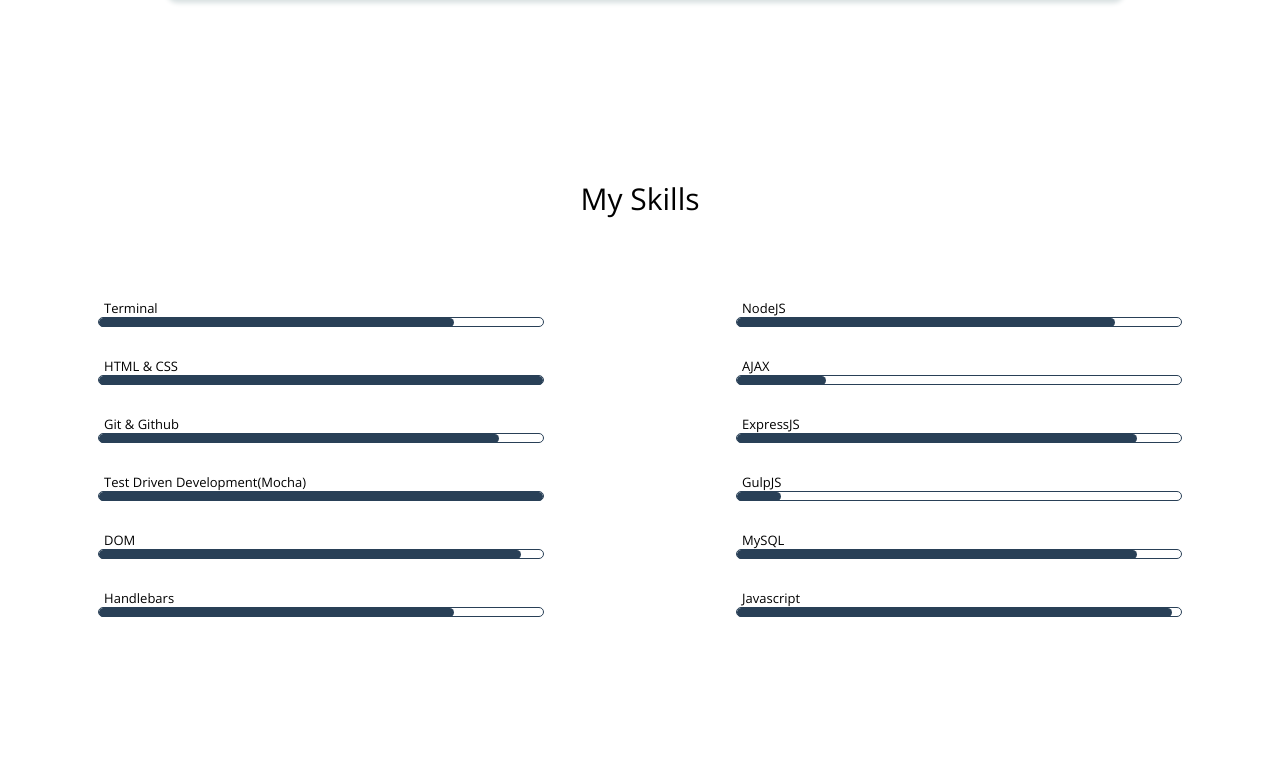
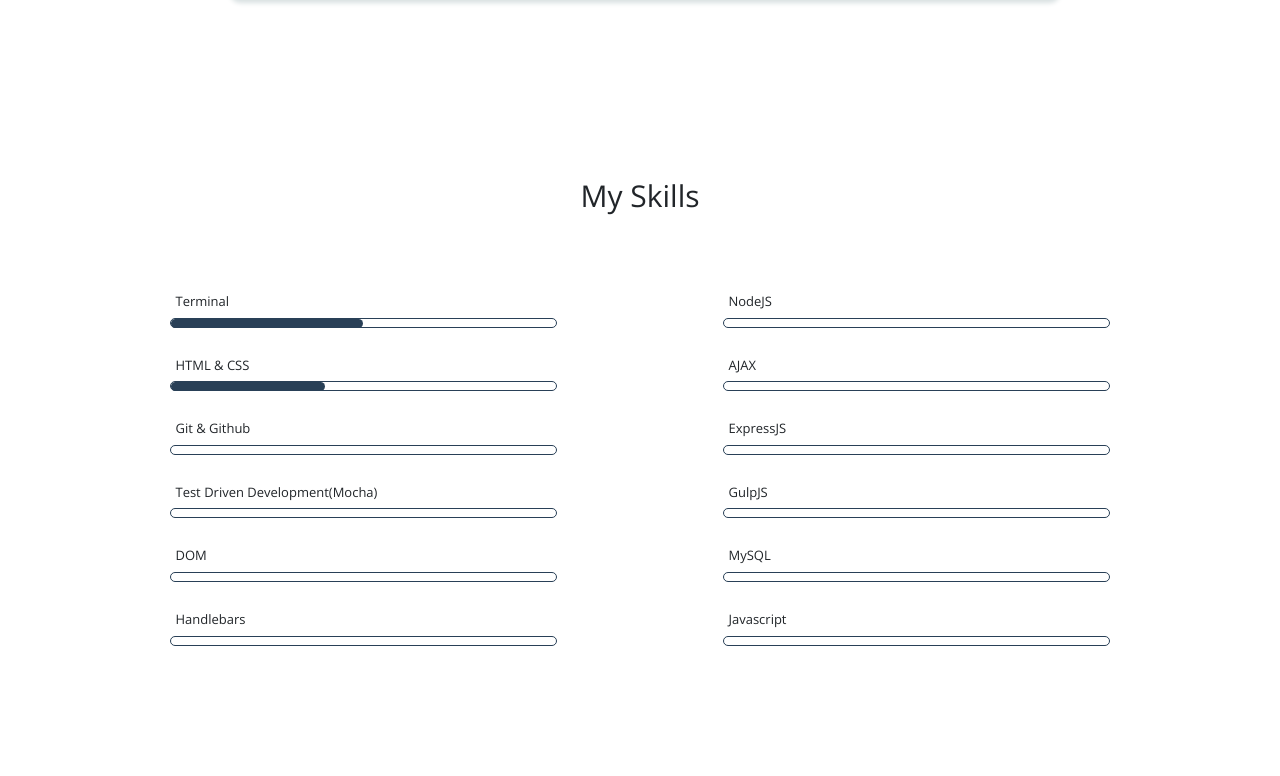
Before and after one commit to cyanda1007/portfolio, a plain HTML site: page index.html in a window 1280 px wide. Shown: the part 1604-2380 px from the top of the page. Drawn offline with nearby package versions, Linux system fonts and the light colour scheme.

Commit message:
initially commit

```diff
--- a/app.js
+++ b/app.js
@@ -1,3 +1,27 @@
+
+function sendMail(){
+  var params = {
+    name: document.getElementById("name").value,
+    email: document.getElementById("email").value,
+    message: document.getElementById("message").value,
+  };
+
+  const serviceID = "service_ua6w93c";
+  const templateID = "template_nr13o17";
+
+  emailjs
+  .send(serviceID,templateID,params)
+  .then( res => {
+    document.getElementById("name").value ="";
+    document.getElementById("email").value ="";
+    document.getElementById("message").value ="";
+    console.log(res);
+    alert("Your Message Sent Successfully")
+    })
+
+.catch((err) => console.log(err));
+}
+
 // Navigation open
 let navButton = document.getElementById("open");
 navButton.addEventListener("click", function () {
--- a/index.html
+++ b/index.html
@@ -5,8 +5,18 @@
     <meta http-equiv="X-UA-Compatible" content="IE=edge">
     <meta name="viewport" content="width=device-width, initial-scale=1.0">
     <title>Siyanda Ntshangase</title>
+    <link rel="stylesheet" href="https://cdn.jsdelivr.net/npm/bootstrap@4.0.0/dist/css/bootstrap.min.css" integrity="sha384-Gn5384xqQ1aoWXA+058RXPxPg6fy4IWvTNh0E263XmFcJlSAwiGgFAW/dAiS6JXm" crossorigin="anonymous">
     <link rel="stylesheet" href="./styles.css">
     <script src="https://kit.fontawesome.com/4f065757a2.js" crossorigin="anonymous"></script>
+    <script type="text/javascript"
+        src="https://cdn.jsdelivr.net/npm/@emailjs/browser@3/dist/email.min.js">
+</script>
+<script type="text/javascript">
+   (function(){
+      emailjs.init("zUc1Nvn9q7-PUqgL4");
+   })();
+</script>
+
 </head>
 <body>
     <div id="container" class="container">
@@ -224,16 +234,41 @@
                          <h3 class="contacthead">Contact</h3>
                          <div class="contactForm">
 
-                            <form action="">
+                            <!-- <form action="">
                                <label for="name">NAME*</label>
-                                <input type="text" name="name" class="yourName" id="yourName" placeholder="Please enter your name">
+                                <input type="text" name="name" class="yourName" id="name" placeholder="Please enter your name">
                                 <label for="email">EMAIL*</label>
-                                <input type="email" name="email" class="yourEmail" id="yourEmail" placeholder="your@email.com">
+                                <input type="email" name="email" class="yourEmail" id="email" placeholder="your@email.com">
                                 <label for="message">MESSAGE*</label>
-                               <textarea name="message" id="yourMessage" class="yourMessage" cols="30" rows="10"></textarea>
-                               <button>SEND<i class="fa-regular fa-paper-plane"></i></button>
-                            </form>
+                               <textarea name="message" id="yourMessage" class="message" cols="30" rows="10"></textarea>
+                               <button onclick="sendMail()">SEND<i class="fa-regular fa-paper-plane"></i></button>
+                            </form> -->
+
+                            <div class="form-group"
+                            <h5 for="name">Name</h5>
+                            <input
+                            type="text"
+                            class="form-control"
+                            id="name"
+                            placeholder="Enter your name"
+                            />
                          </div>
+                         <div class="form-group"
+                            <h5 for="email">Email</h5>
+                            <input
+                            type="text"
+                            class="form-control"
+                            id="email"
+                            placeholder="Enter your email"
+                            />
+                         </div>
+                         <div class="form-group">
+                            <h5 for="message">Message</h5>
+                            <textarea id="message" rows="3" class="form-control"></textarea>
+                         </div>
+                         <button class="btn btn-primary"onclick="sendMail()">Submit</button>
+                         </div>
+
                          <div class="contactDetails">
                                <div id="phone" class="contDetail">
                                 <i class="fa-solid fa-phone"></i>
@@ -264,7 +299,7 @@
                          </div>
 
 
+<script src="./app.js"></script>
 
-    <script src="./app.js"></script>
 </body>
 </html>
--- a/styles.css
+++ b/styles.css
@@ -159,9 +159,6 @@ html{
     background-color: white;
 }
 .deco3{
-    background-color: white;
-}
-.deco4{
     background-color: white;
 }
 #me{
@@ -342,7 +339,7 @@ html{
 
 }
 .skillbar1{
-    width: 80%;
+    width: 50%;
     height: 9px;
     background-color: #294057;
     border-radius: 20px;
@@ -352,90 +349,7 @@ html{
 
 }
 .skillbar2 {
-    width: 100%;
-    height: 9px;
-    background-color: #294057;
-    border-radius: 20px;
-    padding: 0;
-    margin: 0;
-}
-
-.skillbar3 {
-    width: 90%;
-    height: 9px;
-    background-color: #294057;
-    border-radius: 20px;
-    padding: 0;
-    margin: 0;
-}
-
-.skillbar4 {
-    width: 100%;
-    height: 9px;
-    background-color: #294057;
-    border-radius: 20px;
-    padding: 0;
-    margin: 0;
-}
-
-.skillbar5 {
-    width: 95%;
-    height: 9px;
-    background-color: #294057;
-    border-radius: 20px;
-    padding: 0;
-    margin: 0;
-}
-.skillbar6 {
-    width: 80%;
-    height: 9px;
-    background-color: #294057;
-    border-radius: 20px;
-    padding: 0;
-    margin: 0;
-}
-.skillbar7 {
-    width: 85%;
-    height: 9px;
-    background-color: #294057;
-    border-radius: 20px;
-    padding: 0;
-    margin: 0;
-}
-.skillbar8 {
-    width: 20%;
-    height: 9px;
-    background-color: #294057;
-    border-radius: 20px;
-    padding: 0;
-    margin: 0;
-}
-.skillbar9 {
-    width: 90%;
-    height: 9px;
-    background-color: #294057;
-    border-radius: 20px;
-    padding: 0;
-    margin: 0;
-}
-.skillbar10 {
-    width: 10%;
-    height: 9px;
-    background-color: #294057;
-    border-radius: 20px;
-    padding: 0;
-    margin: 0;
-}
-.skillbar11 {
-    width: 90%;
-    height: 9px;
-    background-color: #294057;
-    border-radius: 20px;
-    padding: 0;
-    margin: 0;
-}
-.skillbar12 {
-    width: 98%;
+    width: 40%;
     height: 9px;
     background-color: #294057;
     border-radius: 20px;
```
